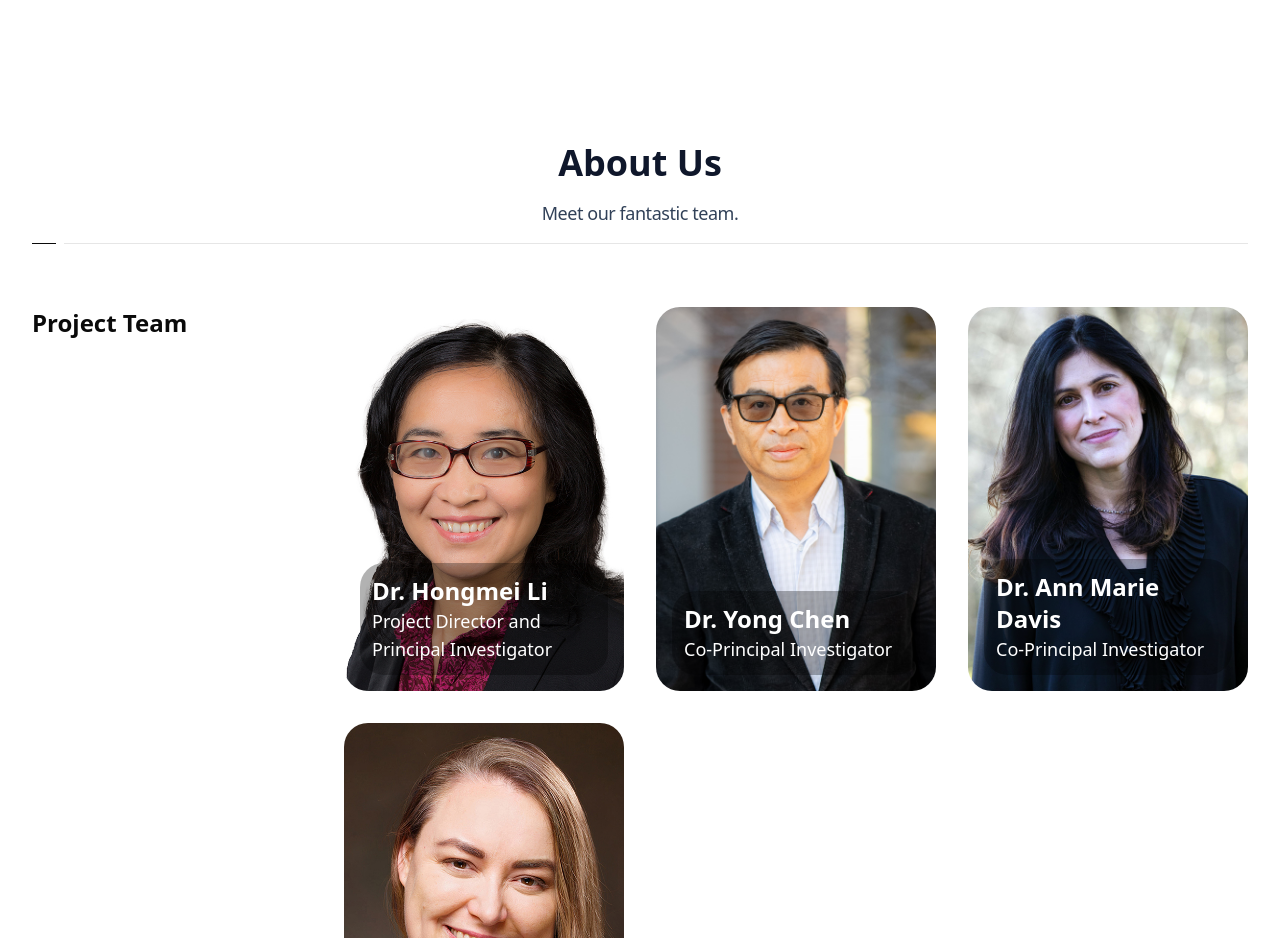
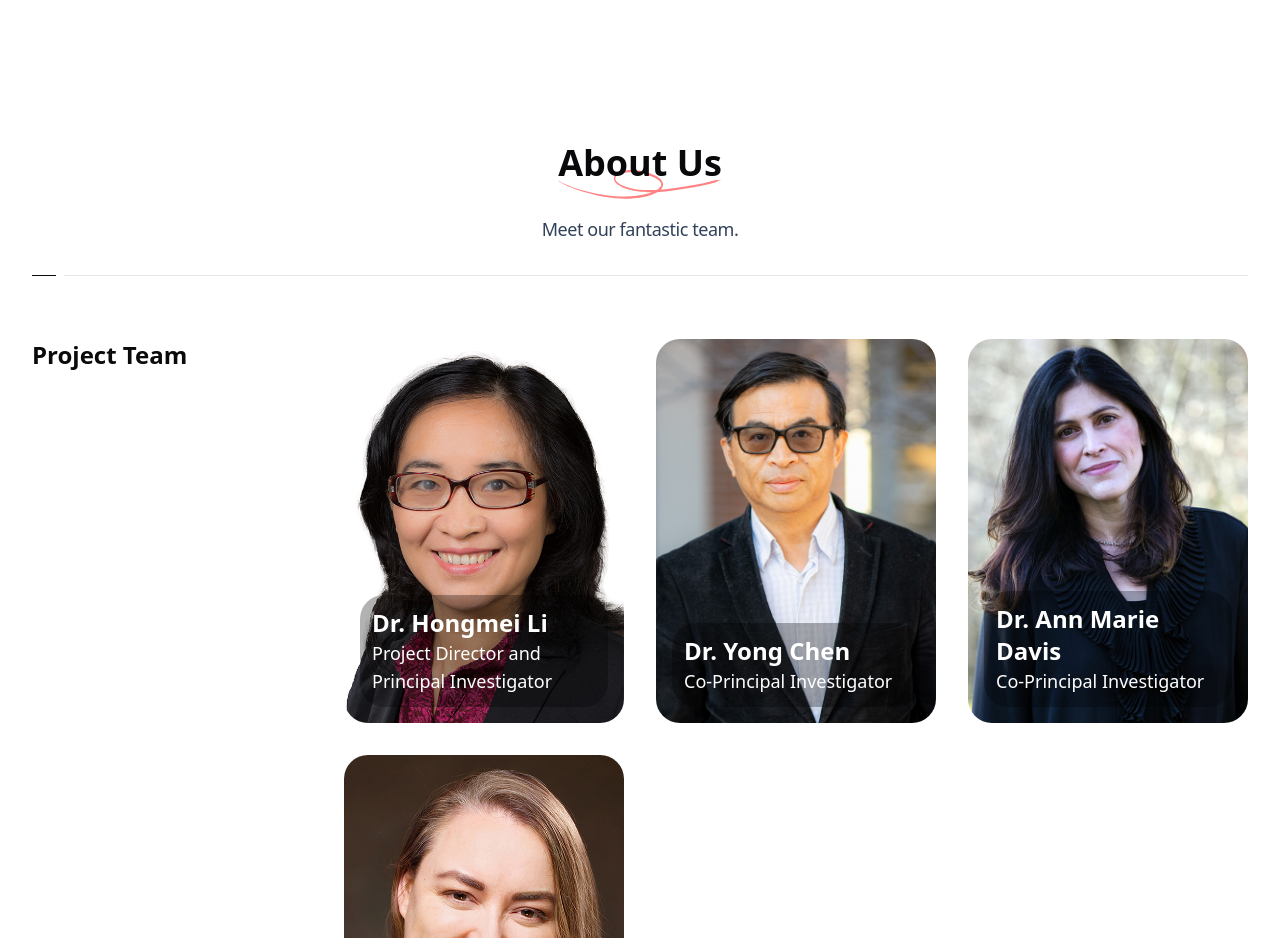
Before and after one commit to Meng-V/daaho, a Next.js app: page / in a window 1280 px wide. Shown: the part 4780-5718 px from the top of the page. Built offline with nearby package versions, Linux system fonts and the light colour scheme.

Commit message:
slug works

```diff
--- a/app/past-events/[name]/page.tsx
+++ /dev/null
@@ -1,9 +0,0 @@
-import React from 'react'
-
-const PastEventPage = () => {
-    return (
-        <div>Past Event Page</div>
-    )
-}
-
-export default PastEventPage
--- /dev/null
+++ b/app/past/[slug]/page.tsx
@@ -0,0 +1,11 @@
+import React from 'react'
+
+export default async function Page({
+    params,
+}: {
+    params: Promise<{ slug: string }>
+}) {
+    const slug = (await params).slug
+    console.log(slug)
+    return <div>My Post: {slug}</div>
+}
--- a/components/About.tsx
+++ b/components/About.tsx
@@ -5,6 +5,7 @@ import { FadeIn, FadeInStagger } from '@/components/customUI/FadeIn'
 import { PROJECT_TEAM, COLLABORATORS } from "@/constant/Personnel"
 import PersonCard from '@/components/customUI/PersonCard'
 import AboutLogo from './AboutLogo'
+import SwirlyDoodle from './customUI/SwirlyDoodle'
 
 
 const team = [
@@ -28,10 +29,14 @@ export function About() {
 
       <Container >
         <div className="mx-auto max-w-2xl md:text-center">
-          <h2 className="text-slate-900">
-            About Us
+          <h2>
+            <span className="relative whitespace-nowrap">
+              <SwirlyDoodle className="absolute left-0 top-2/3 h-[0.8em] w-full fill-red-400/80" />
+              <span className="relative">About Us</span>
+            </span>
           </h2>
-          <p className="my-4 text-lg tracking-tight text-slate-700">
+
+          <p className="my-8 text-lg tracking-tight text-slate-700">
             Meet our fantastic team.
           </p>
         </div>
--- a/components/AboutLogo.tsx
+++ b/components/AboutLogo.tsx
@@ -16,6 +16,7 @@ export default function AboutLogo() {
               width={400}
               height={400}
               className="rounded-full shadow-xl"
+              priority
             />
           </div>
           <div className="lg:w-1/2">
--- a/components/Events.tsx
+++ b/components/Events.tsx
@@ -50,7 +50,7 @@ function PastEvents({
         )}
       </ul>
       <Button
-        href={pastEvents.href}
+        href= {`/past/${pastEvents.name}`}
         target='_blank'
         variant={'outline'}
         color="slate"
@@ -105,7 +105,7 @@ export default async function Events() {
 
   return (
     <section
-      id="upcoming-events"
+      id="events"
       className="bg-radial-[at_25%_25%] from-gray-900 to-sky-900 py-24"
     >
       <Container>
@@ -126,9 +126,9 @@ export default async function Events() {
               <Border as={FadeIn} invert={true} />
               <div className="grid grid-cols-1 gap-6 pt-12 sm:pt-16 lg:grid-cols-4 xl:gap-8">
                 <FadeIn>
-                    <h3 className="font-display text-2xl font-semibold text-neutral-100">
-                      {group.title}
-                    </h3>
+                  <h3 className="font-display text-2xl font-semibold text-neutral-100">
+                    {group.title}
+                  </h3>
                 </FadeIn>
                 <div className="lg:col-span-3">
                   <ul
--- a/constant/StaticInfo.ts
+++ b/constant/StaticInfo.ts
@@ -14,7 +14,7 @@ export const NAV_LINKS = [
     },
     {
         name: "Events",
-        href: "/#upcoming-events",
+        href: "/#events",
     },
     {
         name: "About Us",
```
